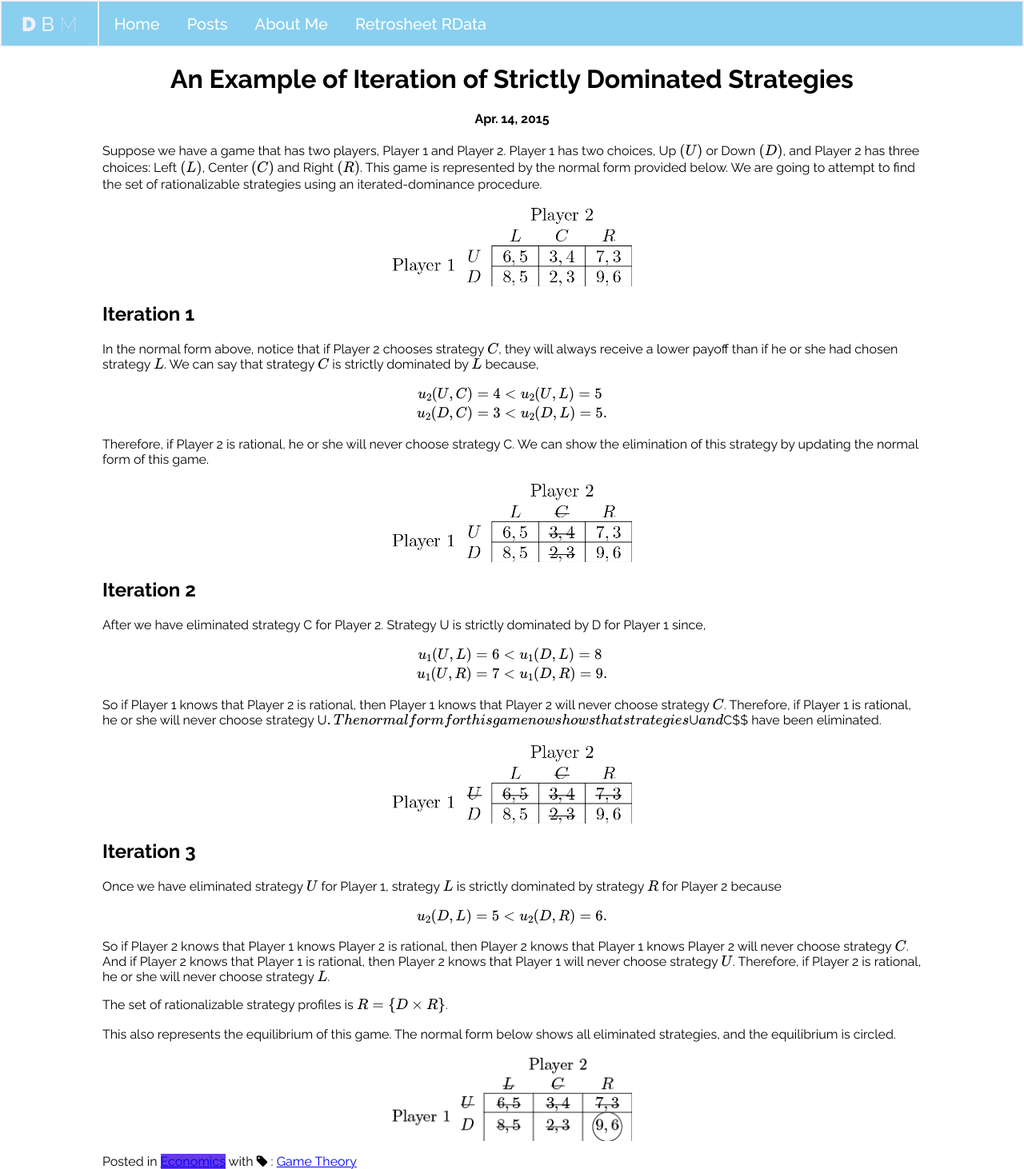
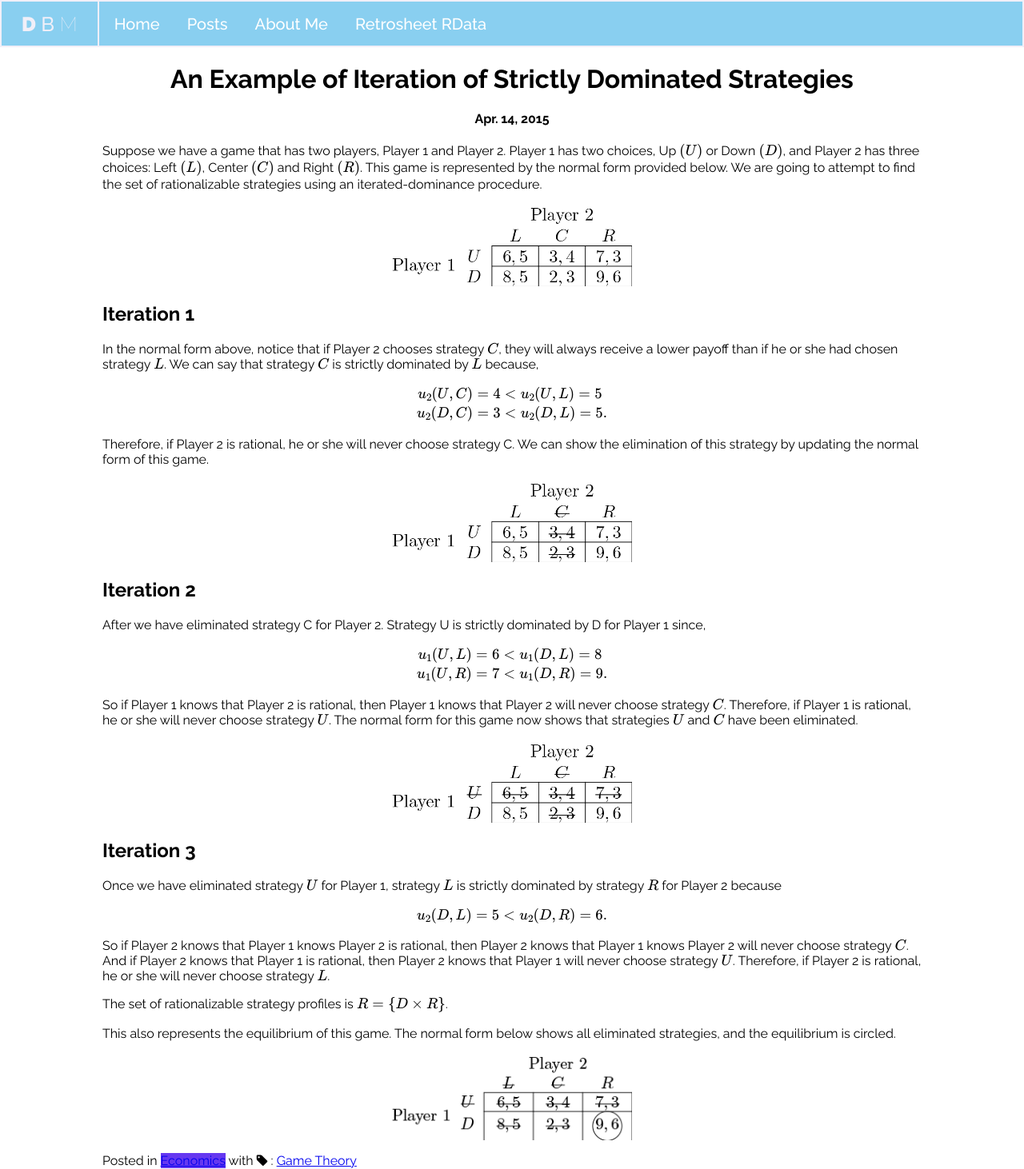
Before and after one commit to davidbmitchell/davidbmitchell.github.io, a Jekyll site: the page built from _posts/2015-04-14-Iterated-Dominance.md, in a window 1280 px wide. Shown: the whole page at 80% size. Built offline with Jekyll 4.4.1, drawn with Linux system fonts in a browser that asks for light colours; formulas are drawn with MathJax 3.

```diff
--- a/_posts/2015-04-14-Iterated-Dominance.md
+++ b/_posts/2015-04-14-Iterated-Dominance.md
@@ -6,8 +6,8 @@
 ---
 
 Suppose we have a game that has two players, Player 1 and Player 2.
-Player 1 has two choices, Up $$(U)$$ or Down $$(D)$$, and Player 2
-has three choices: Left $$(L)$$, Center $$(C)$$ and Right $$(R)$$.
+Player 1 has two choices, Up \\((U)\\) or Down \\((D)\\), and Player 2
+has three choices: Left \\((L)\\), Center \\((C)\\) and Right \\((R)\\).
 This game is represented by the normal form
 provided below. We are going to attempt to find the set of rationalizable
 strategies using an iterated-dominance procedure.
@@ -17,9 +17,9 @@
 ## Iteration 1
 
 In the normal form above, notice that if Player 2 chooses
-strategy $$C$$, they will always receive a lower payoff than if
-he or she had chosen strategy $$L$$. We can say that strategy
-$$C$$ is strictly dominated by $$L$$ because,
+strategy \\(C\\), they will always receive a lower payoff than if
+he or she had chosen strategy \\(L\\). We can say that strategy
+\\(C\\) is strictly dominated by \\(L\\) because,
 
 $$\begin{align*}
  u_{2}(U, C) = 4 &< u_{2}(U, L) = 5 \\
@@ -43,9 +43,9 @@
 \end{align*}$$
 
 So if Player 1 knows that Player 2 is rational, then Player 1 knows
-that Player 2 will never choose strategy $$C$$. Therefore, if Player 1
-is rational, he or she will never choose strategy U$$.
-The normal form for this game now shows that strategies $$U$$ and $$C$$
+that Player 2 will never choose strategy \\(C\\). Therefore, if Player 1
+is rational, he or she will never choose strategy \\(U\\).
+The normal form for this game now shows that strategies \\(U\\) and \\(C\\)
 have been eliminated.
 
 ![normal form after second iteration](/images/game2.png)
@@ -53,16 +53,16 @@
 
 ## Iteration 3
 
-Once we have eliminated strategy $$U$$ for Player 1, strategy $$L$$ is
-strictly dominated by strategy $$R$$ for Player 2 because
+Once we have eliminated strategy \\(U\\) for Player 1, strategy \\(L\\) is
+strictly dominated by strategy \\(R\\) for Player 2 because
 
 $$ u_{2}(D, L) = 5 < u_{2}(D, R) = 6. $$
 
 So if Player 2 knows that Player 1 knows Player 2 is rational, then
 Player 2 knows that Player 1 knows Player 2 will never choose strategy
-$$C$$. And if Player 2 knows that Player 1 is rational, then
-Player 2 knows that Player 1 will never choose strategy $$U$$. Therefore,
-if Player 2 is rational, he or she will never choose strategy $$L$$.
+\\(C\\). And if Player 2 knows that Player 1 is rational, then
+Player 2 knows that Player 1 will never choose strategy \\(U\\). Therefore,
+if Player 2 is rational, he or she will never choose strategy \\(L\\).
 
 The set of rationalizable strategy profiles is
 $$R = \{D \times R\}$$.
--- a/_sass/aboutme.scss
+++ b/_sass/aboutme.scss
@@ -1,5 +1,5 @@
 #layout, h1,h2,h3,h4{
-  font-family: 'Raleway'
+  font-family: 'Raleway';
 }
 .photo-box{
   display: inline-block;
@@ -32,11 +32,20 @@
 
 #subjects{
   margin-left: 10%;
+  font-family: 'Raleway';
+
+  #economics{
+    text-indent: 30px;
+  }
 }
 
 .skill{
   display: inline-block;
   text-align: center;
+}
+
+ul{
+  font-family: 'Raleway';
 }
 
 .info{
```
Also changed, not shown: aboutme.html (+20 -6 lines), 1 other file.
